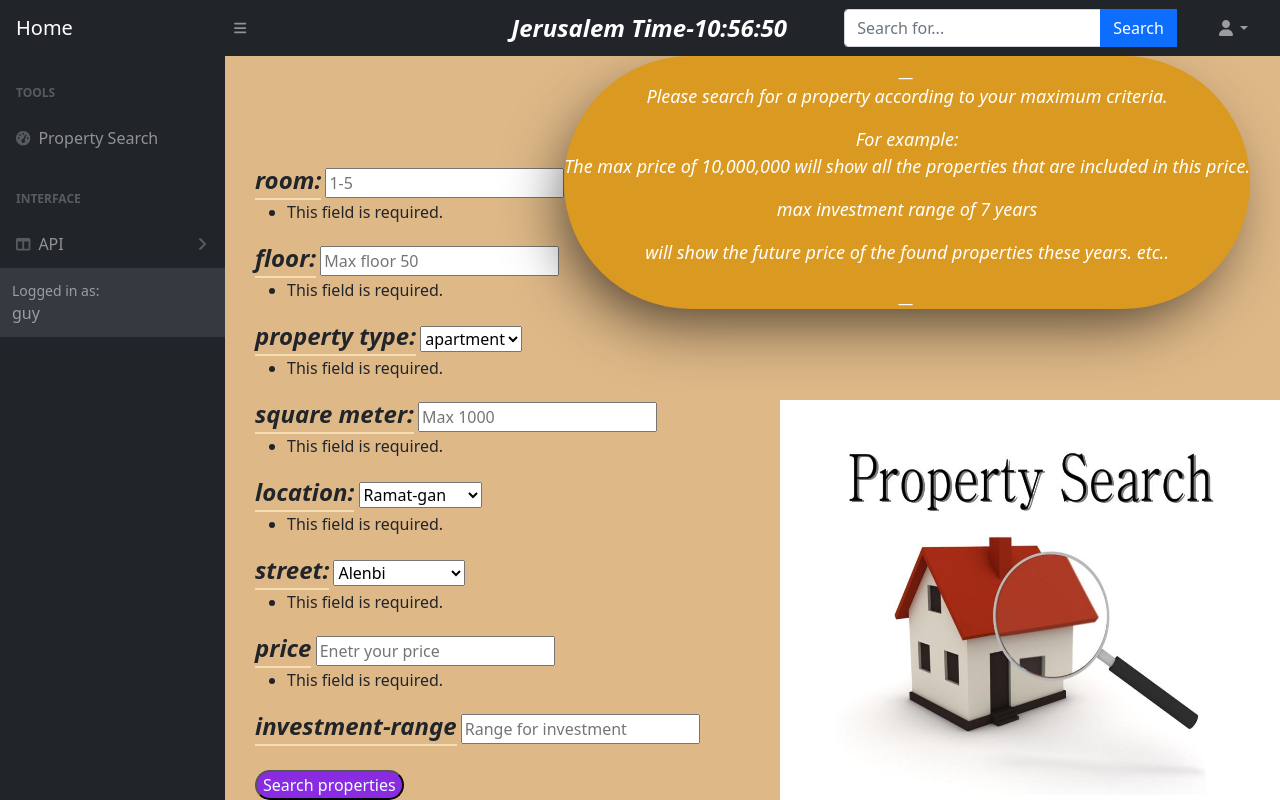
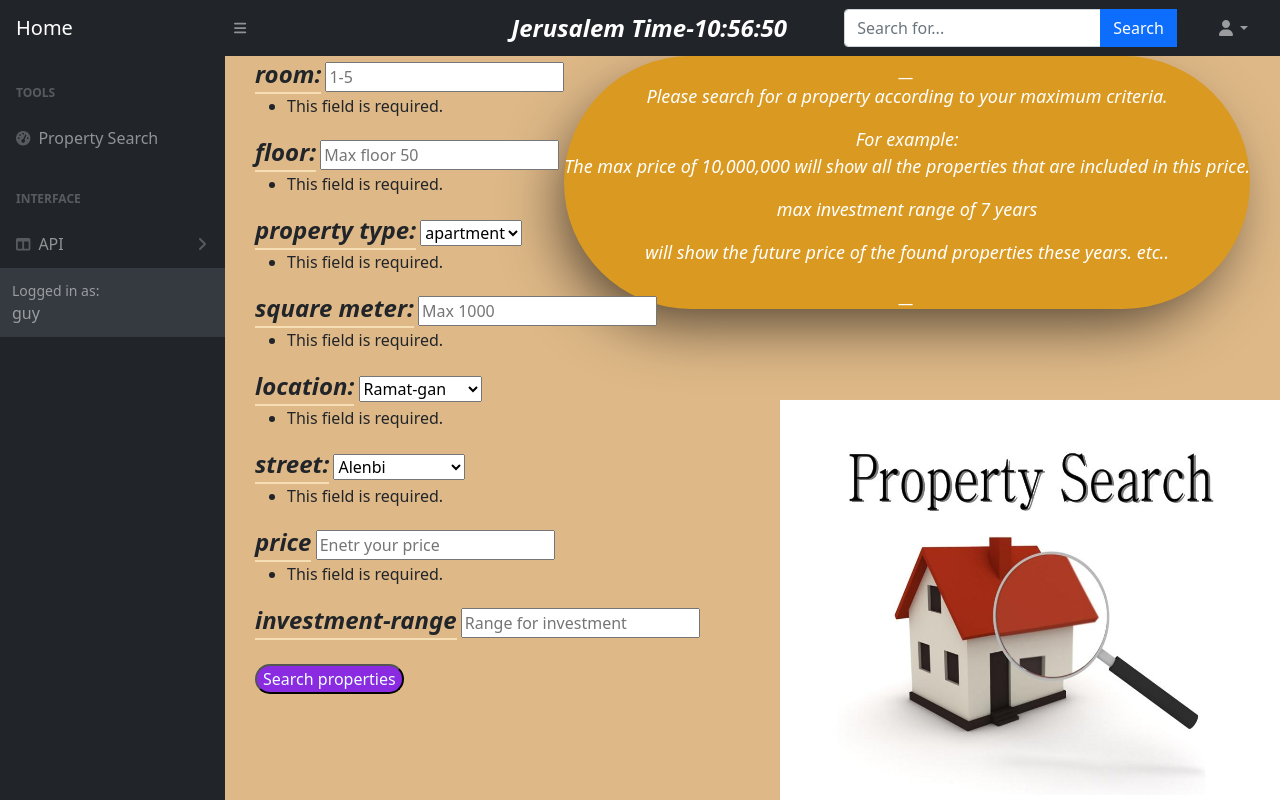
Before and after one commit to MoshikZiyoni/Django_Real_Estate, a Django app: page /property/searchproperty/ in a window 1280 px wide. Run offline with Django 4.2, Linux system fonts and the light colour scheme; a user stored in the database is signed in; some libraries are stand-ins or nearby versions.

Commit message:
fix style

```diff
--- a/property/templates/result.html
+++ b/property/templates/result.html
@@ -64,7 +64,7 @@
 
       </div>
 {% else %}
-<div style="text-align: center; position: static; width: 100%; font-size: xx-large; color: white; font-style: oblique;">{{ text }}</div>
+<div style="text-align: start; position: static; width: 100%; font-size: xx-large; color: white; font-style: oblique;">{{ text }}</div>
   <div style="text-align: center; position: static; width: 100%; font-size: xx-large; color: white; background-color: rgb(32, 150, 218); border-radius: 10em; box-shadow:-11px 24px 62px -13px rgb(0, 0, 0) ;position: static;text-align: center ;width: 40%; font-style: oblique;">{{ text1 }} {{ city_name }}</div>
     <table id="datatablesSimple">
       <thead>
--- a/property/templates/searchproperty.html
+++ b/property/templates/searchproperty.html
@@ -24,7 +24,7 @@
              <p>will show the future price of the found properties these years. etc..</p>__
           </div>
 
-        <form action="{% url 'property:result' %}" method="POST" enctype=multipart/form-data name="searchproperty" style= "padding:10px 0px 0px 30px;">
+        <form action="{% url 'property:result' %}" method="POST" enctype=multipart/form-data name="searchproperty" style="position: absolute; margin-left:30px;" >
           {% csrf_token %}
 
             <!-- {{ searchingform.as_table }}   -->
@@ -116,6 +116,7 @@
                   <input type="submit" value = 'Search properties' style="background-color: blueviolet; border-radius: 2em; color: azure; font-weight: 500;">
 
               </form>
+
               <div style=" position: absolute;right: 0px;bottom: 0px; ; ; ;"><img src="{% static 'assets/img/Property-Search.jpg' %}"  style="height:400px; width: 500px;"></div>
 
 
```
Also changed, not shown: db.sqlite3.
